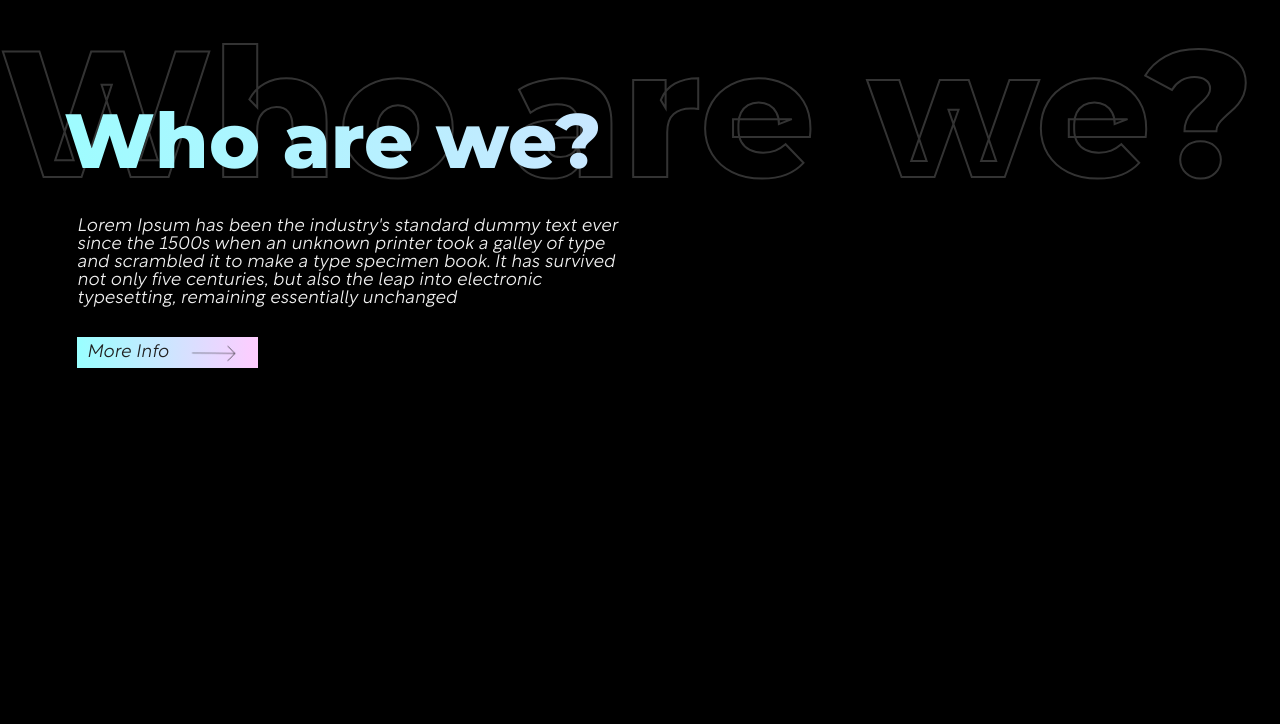
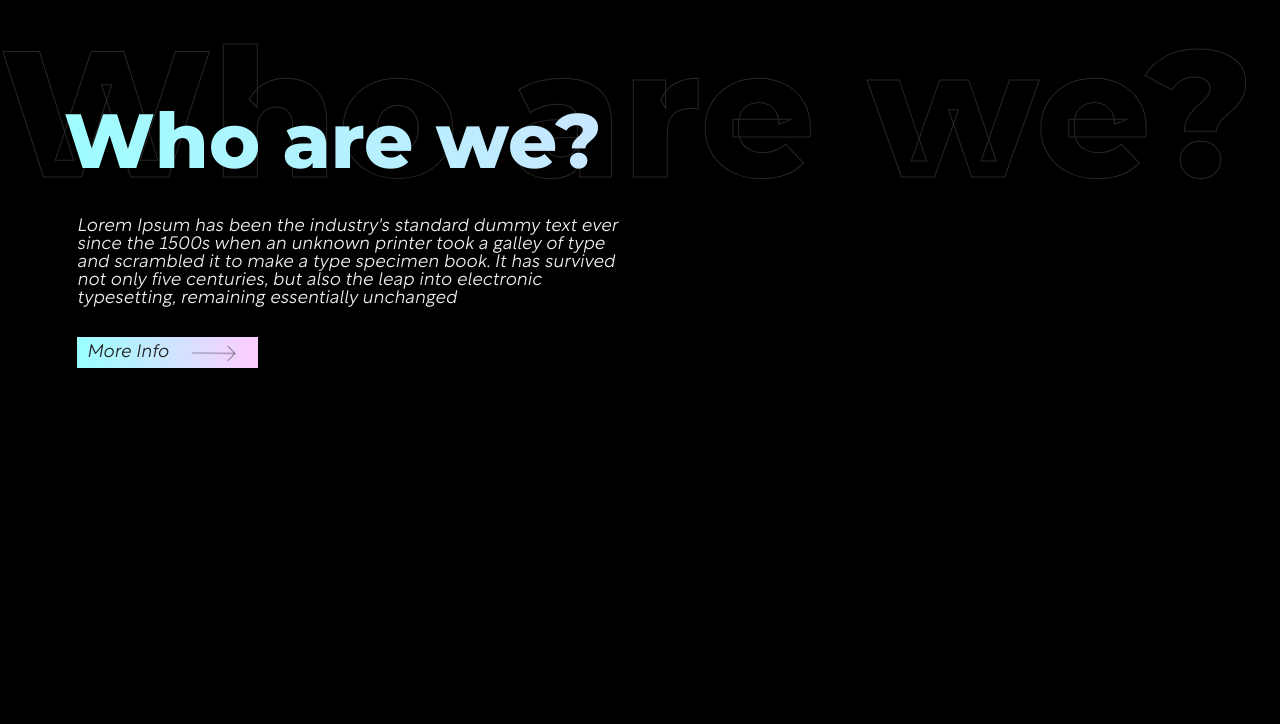
Before and after one commit to indu-bakshi/tedx-homepage, a plain HTML site: page index.html in a window 1280 px wide. Shown: the part 76-800 px from the top of the page. Drawn offline with nearby package versions, Linux system fonts and the light colour scheme.

Commit message:
Update style.css
commit2

```diff
--- a/css/style.css
+++ b/css/style.css
@@ -187,8 +187,8 @@ transition: all 0.3s ease;
     position: absolute;
     color: white;
     -webkit-text-fill-color: transparent;
-    -webkit-text-stroke-width:2px ;
-    opacity: 0.2;
+    -webkit-text-stroke-width:1px ;
+    opacity: 0.15;
     z-index: -3;
 
 }
@@ -380,6 +380,7 @@ footer{
 }
 .right h3,h6{
     padding: 5px;
+    font-family:'Rotunda_Light';
 }
 .right h6{
     color: #f1f1f1;
```
